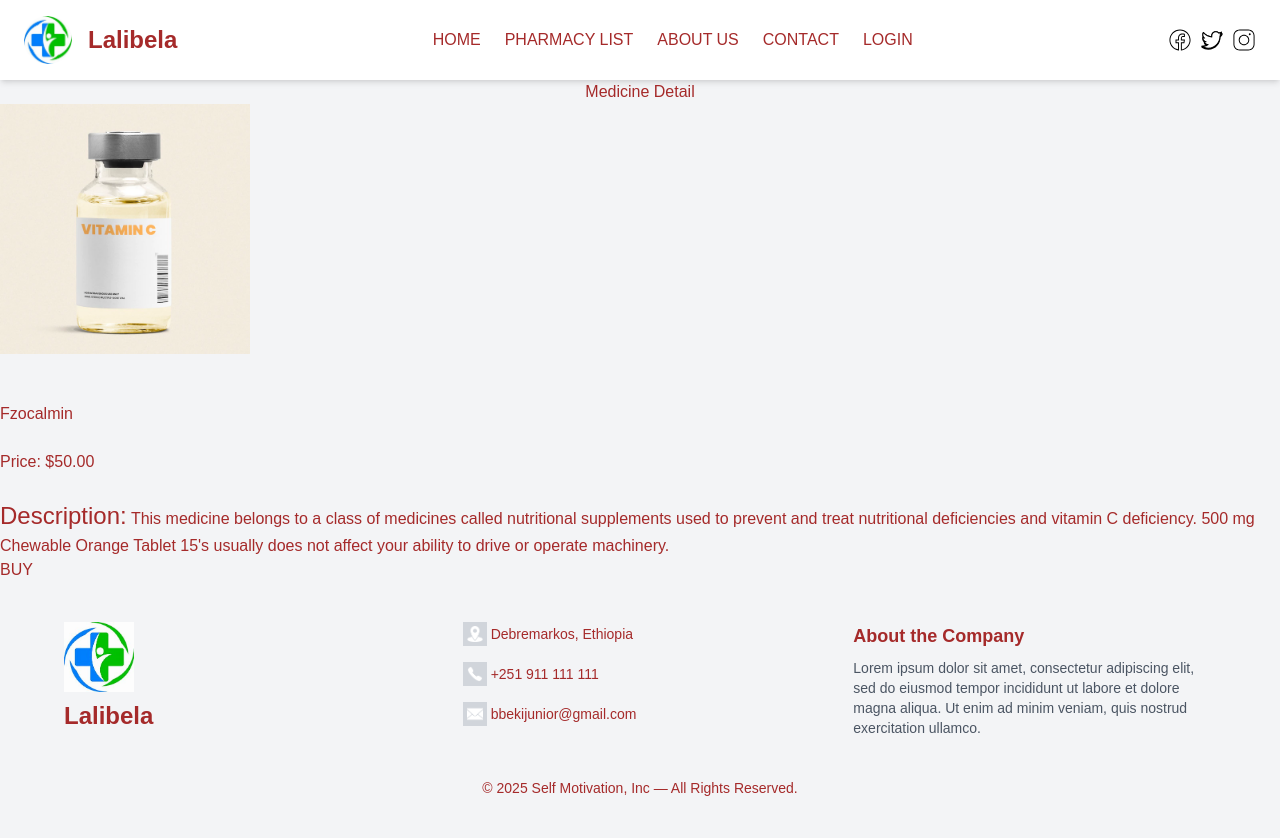
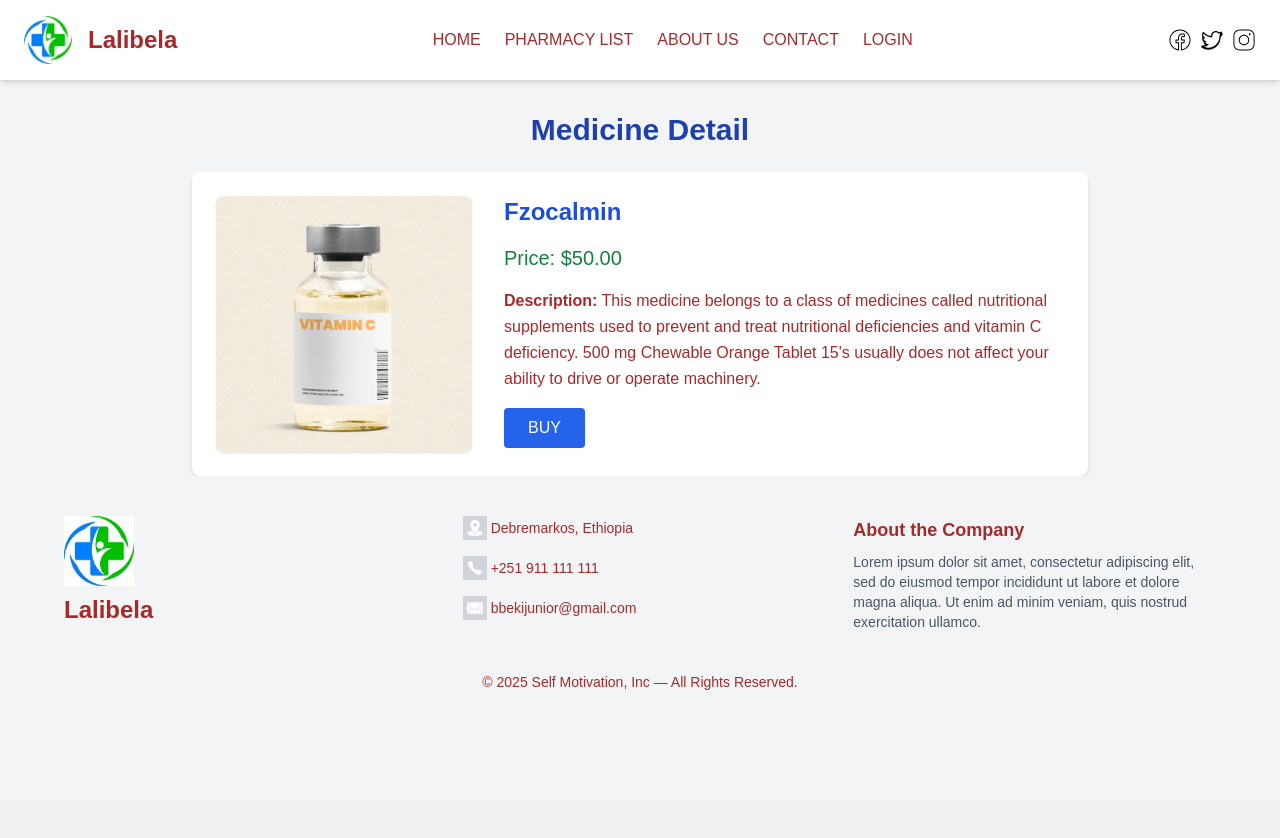
Before and after one commit to treehouseapps/pharmacy-store, a PHP site: page /medicine_details.php?med_id=1 in a window 1280 px wide. After the commit the page ends 690 px from the top, so only its background shows below. Run offline with PHP 8.4, Linux system fonts and the light colour scheme; data comes from the database, SQL or seed files in the repository; some libraries are stand-ins or nearby versions.

Commit message:
updating style

```diff
--- a/medicine_details.php
+++ b/medicine_details.php
@@ -9,59 +9,68 @@ if(!$conn){
 else{
     if(isset($_GET['med_id'])){
         $id = mysqli_real_escape_string($conn, $_GET['med_id']);
-
-        // Select the table
         $medicine = "SELECT * FROM med_store WHERE med_id = $id";
-        // Get results
         $bind = mysqli_query($conn, $medicine);
-        // Fetch the results
         $result = mysqli_fetch_assoc($bind);
-        // Free the results
         mysqli_free_result($bind);
-        // Close connection
         mysqli_close($conn);
     }
-
 }
 ?>
 <!DOCTYPE html>
 <html lang="en">
 <head>
-    <meta charset="UTF-8">
-    <meta http-equiv="X-UA-Compatible" content="IE=edge">
-    <meta name="viewport" content="width=device-width, initial-scale=1.0">
-    <link rel="stylesheet" href="css/pharm.css">
-    <title>Medicine Detail</title>
+  <meta charset="UTF-8" />
+  <meta http-equiv="X-UA-Compatible" content="IE=edge" />
+  <meta name="viewport" content="width=device-width, initial-scale=1.0" />
+  <script src="https://cdn.tailwindcss.com"></script>
+  <title>Medicine Detail</title>
 </head>
-<body>
-    <?php include 'navbar.php'; ?>
-    <center><h1 class="med"> Medicine Detail </h1></center>
-    <div class="item">
+<body class="bg-gray-100 text-gray-800 font-sans">
+  <?php include 'navbar.php'; ?>
+
+  <h1 class="text-center text-3xl font-bold mt-8 mb-6 text-blue-800">Medicine Detail</h1>
+
+  <div class="max-w-4xl mx-auto bg-white shadow-md rounded-lg p-6 flex flex-col md:flex-row gap-8">
     <?php if($result): ?>
-     <div class="detail">
-            <img src="./image/img/<?php echo htmlspecialchars($result['img']); ?>" alt="" width="250" height="250">
-            <div class="div"><br><br>
-            <?php if(isset($_SESSION['role'])) {?>
-                <h3>ID: <?php echo htmlspecialchars($result['med_id']); ?></h3><br><?php }?>
-                <h2> <?php echo htmlspecialchars($result['med_name']); ?></h2><br>
-                <h3>Price: $<?php echo htmlspecialchars($result['price']); ?>.00</h3><br>
-                <?php if(isset($_SESSION['role'])) {?>
-                <h3>Expire Date: <?php echo htmlspecialchars($result['exp_date']); ?></h3><br>
-                <?php }?>
-                <p><font size="5">Description:</font> <?php echo htmlspecialchars($result['med_desc']); ?></p>
-                <a href="add_report.php"><button id="btn"> BUY </button></a>
-                <?php endif; ?>
-                <?php
-                if(isset($_SESSION['role'])) {?>
-                <div class="btninline">
-             <a href="add_update_med.php?med_id=<?php echo $result['med_id']?>"><button class="btn">Edit </button></a>
-             <form action="pharmacy.php?med_id=<?php echo $result['med_id']?>" method="POST">
-                <button type="submit" name="delete" class="btn">delete</button>
-             </form></div>
-             <?php } ?>
-             </div>
+    <div class="flex-shrink-0">
+      <img src="./image/img/<?php echo htmlspecialchars($result['img']); ?>" alt="" class="w-64 h-64 object-cover rounded-lg shadow" />
     </div>
+    <div class="flex-1 space-y-4">
+      <?php if(isset($_SESSION['role'])): ?>
+        <h3 class="text-gray-600">ID: <span class="font-medium"><?php echo htmlspecialchars($result['med_id']); ?></span></h3>
+      <?php endif; ?>
+
+      <h2 class="text-2xl font-semibold text-blue-700"><?php echo htmlspecialchars($result['med_name']); ?></h2>
+      <h3 class="text-xl font-medium text-green-700">Price: $<?php echo htmlspecialchars($result['price']); ?>.00</h3>
+
+      <?php if(isset($_SESSION['role'])): ?>
+        <h3 class="text-sm text-gray-600">Expire Date: <span class="font-medium"><?php echo htmlspecialchars($result['exp_date']); ?></span></h3>
+      <?php endif; ?>
+
+      <p class="text-base leading-relaxed">
+        <span class="font-semibold">Description:</span> <?php echo htmlspecialchars($result['med_desc']); ?>
+      </p>
+
+      <a href="add_report.php">
+        <button class="mt-4 bg-blue-600 text-white px-6 py-2 rounded hover:bg-blue-700 transition">BUY</button>
+      </a>
+
+      <?php endif; ?>
+
+      <?php if(isset($_SESSION['role'])): ?>
+      <div class="flex gap-4 mt-6">
+        <a href="add_update_med.php?med_id=<?php echo $result['med_id']?>">
+          <button class="bg-yellow-500 text-white px-4 py-2 rounded hover:bg-yellow-600 transition">Edit</button>
+        </a>
+        <form action="pharmacy.php?med_id=<?php echo $result['med_id']?>" method="POST">
+          <button type="submit" name="delete" class="bg-red-600 text-white px-4 py-2 rounded hover:bg-red-700 transition">Delete</button>
+        </form>
+      </div>
+      <?php endif; ?>
     </div>
-    <?php include 'footer.php'; ?>
+  </div>
+
+  <?php include 'footer.php'; ?>
 </body>
 </html>
```
